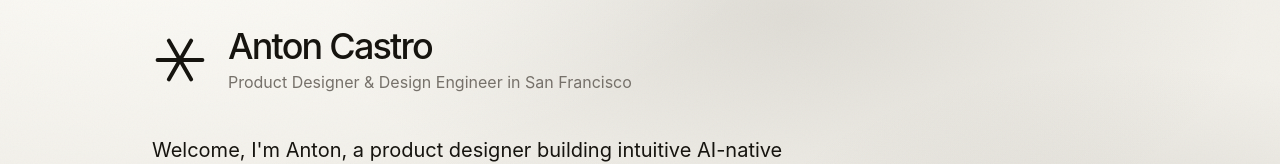
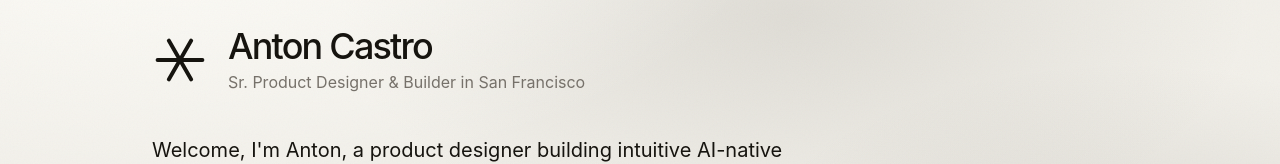
Before and after one commit to acaspx/portfolio-chops, a Next.js app: page / in a window 1280 px wide. Shown: the part 159-323 px from the top of the page. Built offline with nearby package versions, Linux system fonts and the light colour scheme.

Commit message:
Hero: update tagline to Sr. Product Designer & Builder

```diff
--- a/components/Hero.tsx
+++ b/components/Hero.tsx
@@ -17,7 +17,7 @@ export default function Hero() {
         <AsteriskMark className="h-14 w-14 shrink-0 text-ink" />
         <div>
           <h1 className="text-3xl sm:text-4xl font-medium tracking-tighter">Anton Castro</h1>
-          <p className="mt-1 text-muted">Product Designer & Design Engineer in San Francisco</p>
+          <p className="mt-1 text-muted">Sr. Product Designer & Builder in San Francisco</p>
         </div>
       </motion.div>
 
```
